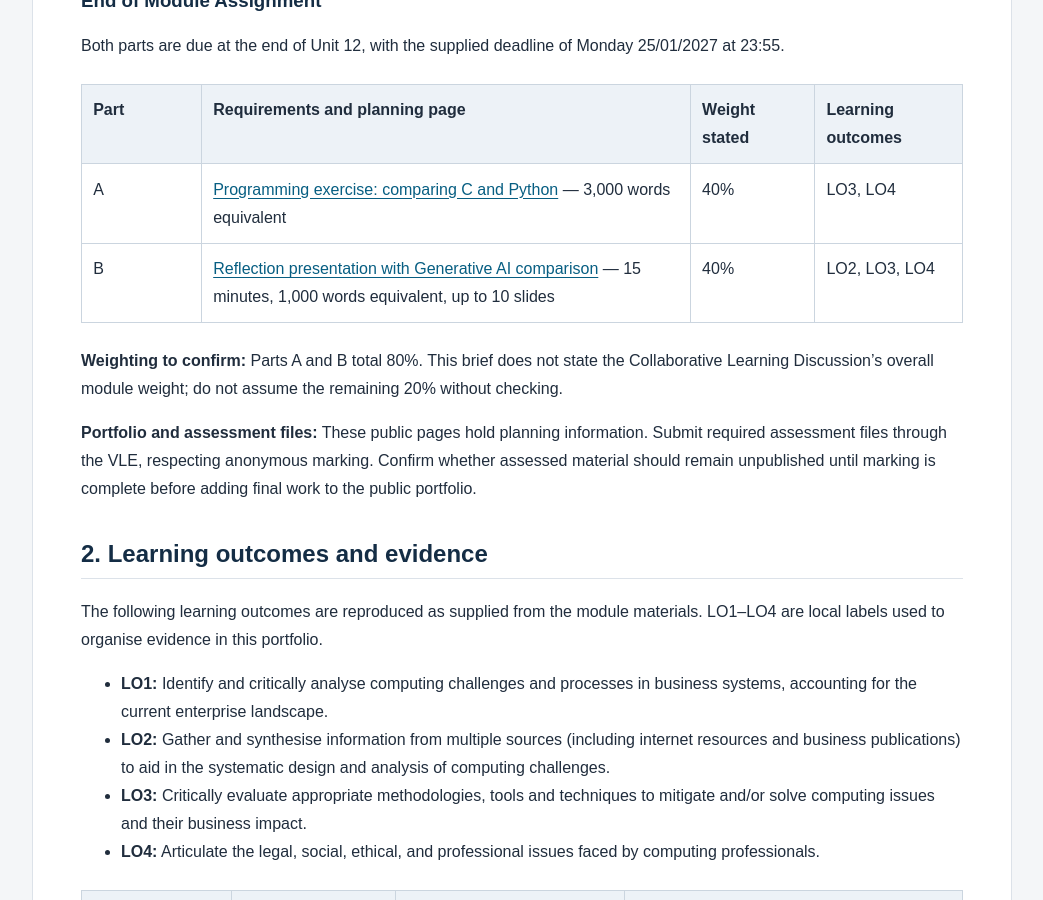
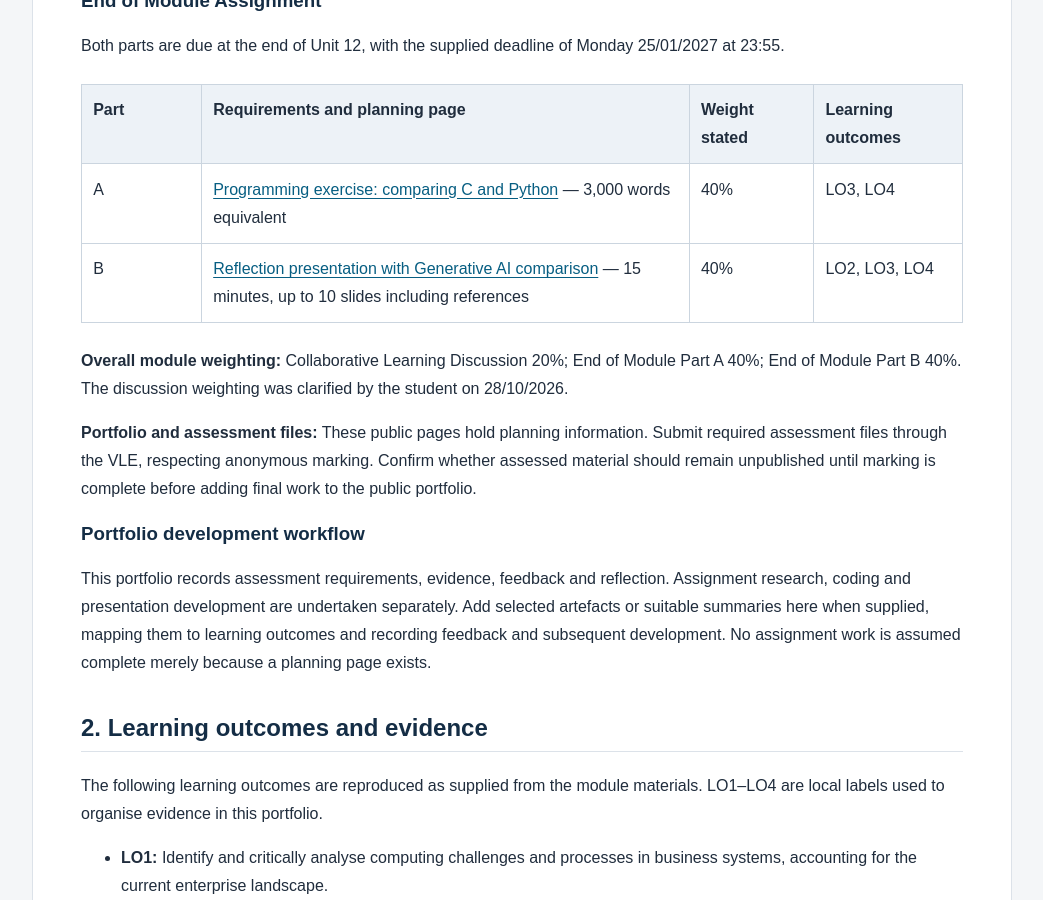
Before and after one commit to ce26229/msc-eportfolio, a Jekyll site: the page built from modules/launch-into-computing.md, in a window 1280 px wide and 900 px high, scrolled down 1528 px. Shown: the whole window, without its empty margins (118-1161 px from the left). Built offline with Jekyll 4.4.1, drawn with Linux system fonts in a browser that asks for light colours.

Commit message:
Apply clarified assessment limits, weighting and portfolio scope

```diff
--- a/modules/launch-into-computing.md
+++ b/modules/launch-into-computing.md
@@ -41,11 +41,15 @@ Both parts are due at the end of Unit 12, with the supplied deadline of Monday 2
 | Part | Requirements and planning page | Weight stated | Learning outcomes |
 | --- | --- | --- | --- |
 | A | [Programming exercise: comparing C and Python]({{ '/modules/launch-into-computing/assignment-part-a/' | relative_url }}) — 3,000 words equivalent | 40% | LO3, LO4 |
-| B | [Reflection presentation with Generative AI comparison]({{ '/modules/launch-into-computing/assignment-part-b/' | relative_url }}) — 15 minutes, 1,000 words equivalent, up to 10 slides | 40% | LO2, LO3, LO4 |
+| B | [Reflection presentation with Generative AI comparison]({{ '/modules/launch-into-computing/assignment-part-b/' | relative_url }}) — 15 minutes, up to 10 slides including references | 40% | LO2, LO3, LO4 |
 
-**Weighting to confirm:** Parts A and B total 80%. This brief does not state the Collaborative Learning Discussion's overall module weight; do not assume the remaining 20% without checking.
+**Overall module weighting:** Collaborative Learning Discussion 20%; End of Module Part A 40%; End of Module Part B 40%. The discussion weighting was clarified by the student on 28/10/2026.
 
 **Portfolio and assessment files:** These public pages hold planning information. Submit required assessment files through the VLE, respecting anonymous marking. Confirm whether assessed material should remain unpublished until marking is complete before adding final work to the public portfolio.
+
+### Portfolio development workflow
+
+This portfolio records assessment requirements, evidence, feedback and reflection. Assignment research, coding and presentation development are undertaken separately. Add selected artefacts or suitable summaries here when supplied, mapping them to learning outcomes and recording feedback and subsequent development. No assignment work is assumed complete merely because a planning page exists.
 
 ## 2. Learning outcomes and evidence
 
```
